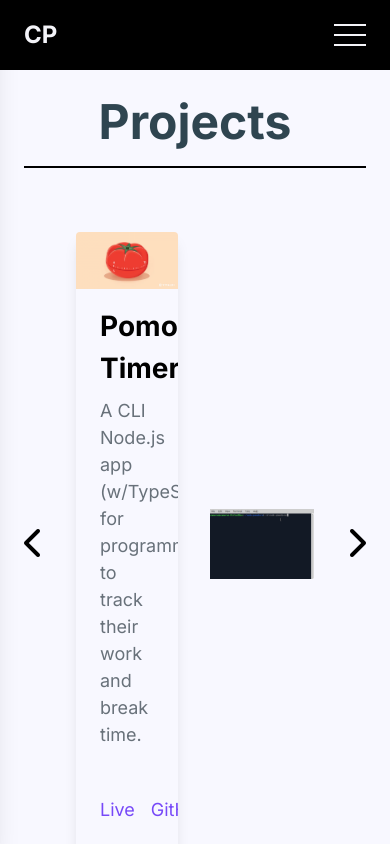
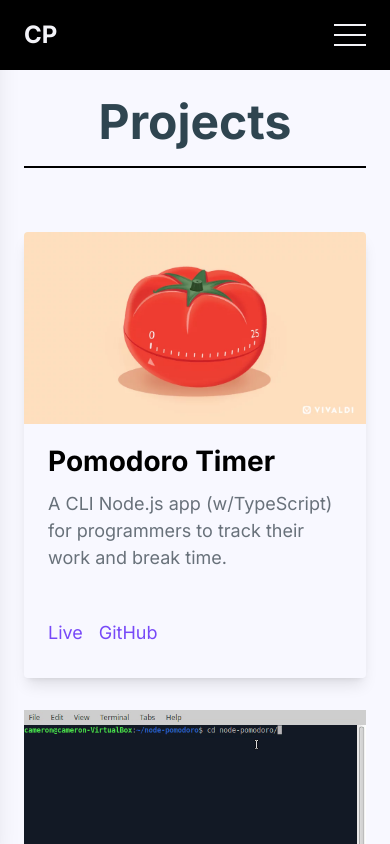
Before and after one commit to cam-peck/portfolio, a Next.js app: page /projects in a window 390 px wide. Shown: the top 844 px of the page. Built offline with nearby package versions, Linux system fonts and the light colour scheme.

Commit message:
add response design for mobile and tablet

```diff
--- a/components/carousel/project-card.tsx
+++ b/components/carousel/project-card.tsx
@@ -14,9 +14,9 @@ export default function ProjectCard({ currentProjectIndex, projectData, moveForw
 
   return (
     <section>
-      <div className="flex gap-8 justify-center items-center mb-12">
+      <div className="flex flex-col lg:flex-row gap-8 justify-center items-center mb-12">
         {/* Backward Arrow */}
-        <div>
+        <div className="hidden lg:block ">
           <i className="fa-solid fa-chevron-left text-[32px] hover:cursor-pointer hover:text-charcoal" onClick={moveBackward} />
         </div>
 
@@ -47,7 +47,7 @@ export default function ProjectCard({ currentProjectIndex, projectData, moveForw
         </div>
 
         {/* Forward Arrow */}
-        <div>
+        <div className="hidden lg:block">
           <i className="fa-solid fa-chevron-right text-[32px] hover:cursor-pointer hover:text-charcoal" onClick={moveForward} />
         </div>
       </div>
```
